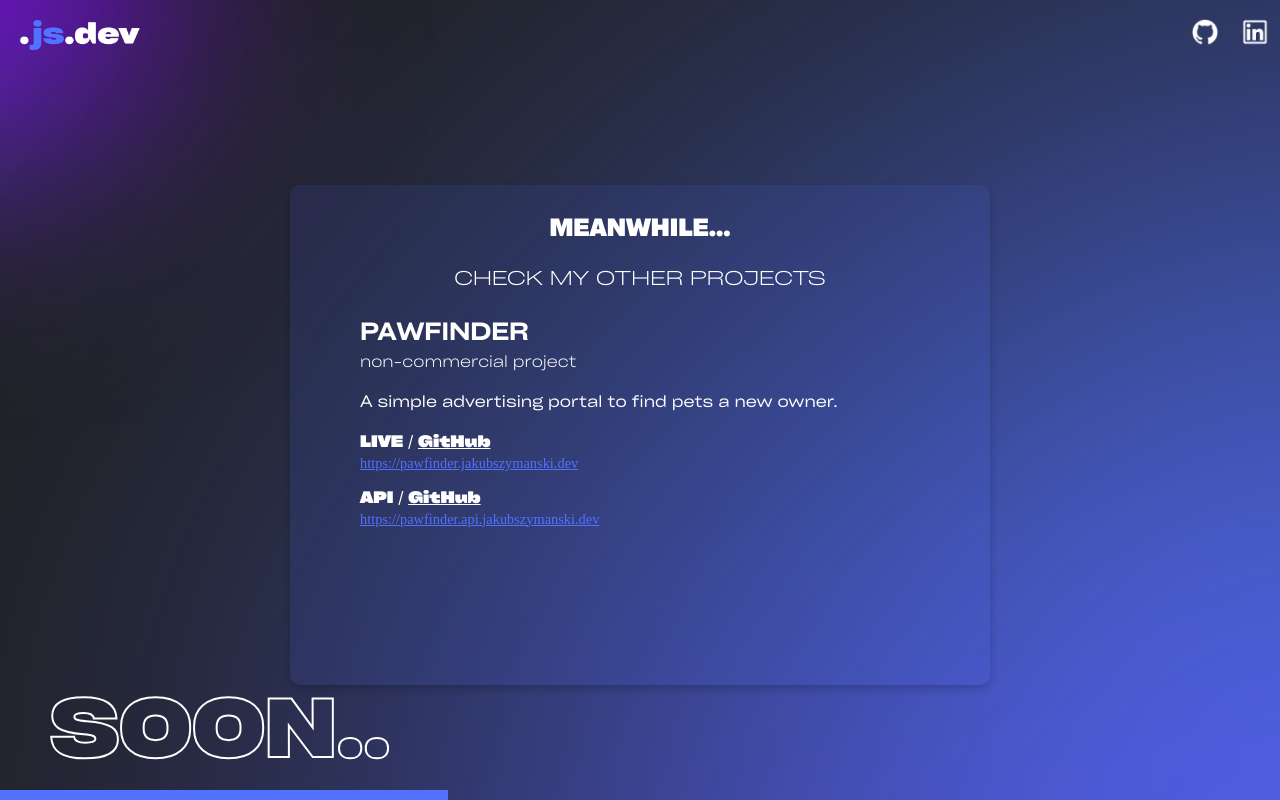
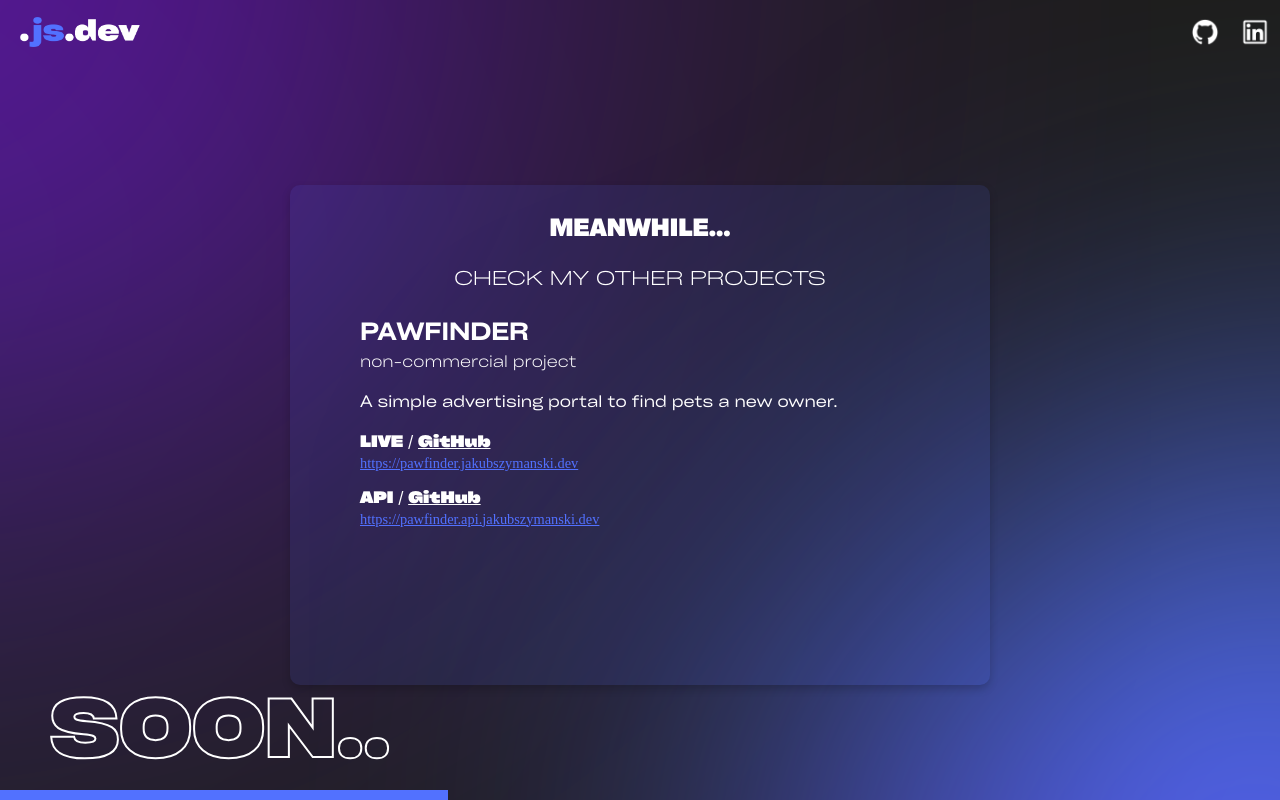
Before and after one commit to szymanskijakub/szymanskijakub, a React (Vite) app: page / in a window 1280 px wide. Built offline with nearby package versions, Linux system fonts and the light colour scheme; a web font is replaced by a local one.

Commit message:
Style: added blobs animation on logo hover

```diff
--- a/src/components/Blobs/Blobs.module.scss
+++ b/src/components/Blobs/Blobs.module.scss
@@ -3,16 +3,25 @@
   top: 0;
   left: 0;
   z-index: 100;
+
   svg{
     position: fixed;
   }
 
+  .blob1, .blob2{
+    animation-timing-function: ease-in-out;
+    animation-iteration-count: infinite;
+    animation-direction: alternate-reverse;
+
+    transition: 2s ease-in-out scale;
+  }
+
   .blob1{
-    animation: rotate1 20s ease-in-out infinite alternate-reverse;
+    animation: rotate1 20s;
   }
 
   .blob2{
-    animation: rotate2 25s ease-in-out infinite alternate-reverse;
+    animation: rotate2 25s;
   }
 }
 
--- a/src/components/Blobs/Blobs.tsx
+++ b/src/components/Blobs/Blobs.tsx
@@ -1,11 +1,16 @@
-import Blob1 from "../../assets/blobs/blob1.svg?react"
-import Blob2 from "../../assets/blobs/blob2.svg?react"
-import styles from "./Blobs.module.scss"
-const Blobs = () => (
+import Blob1 from "../../assets/blobs/blob1.svg?react";
+import Blob2 from "../../assets/blobs/blob2.svg?react";
+import styles from "./Blobs.module.scss";
+const Blobs = () => {
+  return (
     <div className={styles.container}>
-        <Blob1 style={{left: "-1200px", top: "-1100px"}} className={styles.blob1}/>
-        <Blob2 style={{right: "-800px"}} className={styles.blob2}/>
+      <Blob1
+        style={{ left: "-1200px", top: "-1100px" }}
+        className={`${styles.blob1} blob1`}
+      />
+      <Blob2 style={{ right: "-800px" }} className={`${styles.blob2} blob2`} />
     </div>
-)
+  );
+};
 
-export default Blobs
+export default Blobs;
--- a/src/components/Navigation/Navigation.module.scss
+++ b/src/components/Navigation/Navigation.module.scss
@@ -3,15 +3,19 @@ nav{
   z-index: 150;
   position: relative;
   display: flex;
+
   .logo{
     width: 50%;
     height: 100%;
     display: flex;
     align-items: center;
-    img{
-      margin-left: 20px;
-      width: auto;
-      height: 30px;
+
+    a{
+      img{
+        margin-left: 20px;
+        width: auto;
+        height: 30px;
+      }
     }
   }
 
@@ -21,8 +25,10 @@ nav{
     display: flex;
     justify-content: flex-end;
     align-items: center;
+
     a{
       padding: 10px;
+
       img{
         width: auto;
         height: 30px;
--- a/src/components/Navigation/Navigation.tsx
+++ b/src/components/Navigation/Navigation.tsx
@@ -1,11 +1,60 @@
-import styles from "./Navigation.module.scss"
-import socialsData from "../../data/socials/socials.json"
+import styles from "./Navigation.module.scss";
+import socialsData from "../../data/socials/socials.json";
+import { useEffect, useRef } from "react";
 
 const Navigation = () => {
-    return(
+  const logo = useRef<HTMLAnchorElement>(null);
+
+  const handleScalingBlob = (state: string) => {
+    const blobOneElement = document.querySelector(".blob1") as SVGSVGElement;
+    const blobTwoElement = document.querySelector(".blob2") as SVGSVGElement;
+
+    const scaleValue = 0.7;
+
+    if (state !== "enter") {
+      blobOneElement.style.animationPlayState = "running";
+      blobTwoElement.style.animationPlayState = "running";
+
+      blobOneElement.style.scale = "";
+      blobTwoElement.style.scale = "";
+
+      return;
+    }
+    blobOneElement.style.animationPlayState = "paused";
+    blobTwoElement.style.animationPlayState = "paused";
+
+    blobOneElement.style.scale = `${scaleValue}`;
+    blobTwoElement.style.scale = `${scaleValue * 2}`;
+  };
+
+  const handleMouseEnter = () => handleScalingBlob("enter");
+  const handleMouseLeave = () => handleScalingBlob("leave");
+
+  useEffect(() => {
+    const logoElement = logo!.current!;
+
+    if (logoElement) {
+      logoElement.addEventListener("mouseover", handleMouseEnter);
+      logoElement.addEventListener("mouseleave", handleMouseLeave);
+
+      return () => {
+        logoElement.removeEventListener("mouseover", handleMouseEnter);
+        logoElement.removeEventListener("mouseleave", handleMouseLeave);
+      };
+    }
+  }, [handleScalingBlob]);
+
+  return (
     <nav>
       <div className={styles.logo}>
+        <a
+          href={"https://jakubszymanski.dev"}
+          ref={logo}
+          onMouseOver={handleMouseEnter}
+          onMouseLeave={handleMouseLeave}
+        >
           <img src={"/icons/logo.png"} alt={"logo"}></img>
+        </a>
       </div>
       <div className={styles.socials}>
         {socialsData.socialIcons.map((socialIcon) => (
@@ -15,7 +64,7 @@ const Navigation = () => {
         ))}
       </div>
     </nav>
-    )
-}
+  );
+};
 
-export default Navigation
+export default Navigation;
```
Lines whose indentation alone changed are shown as unchanged.
